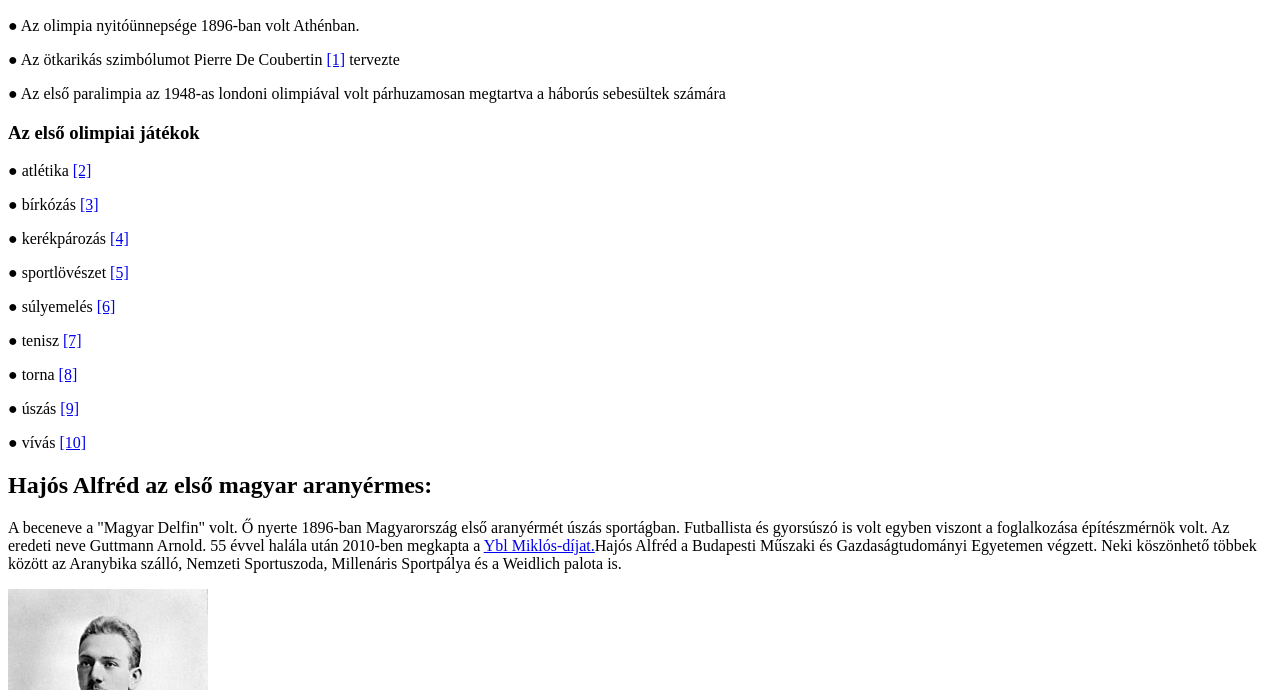
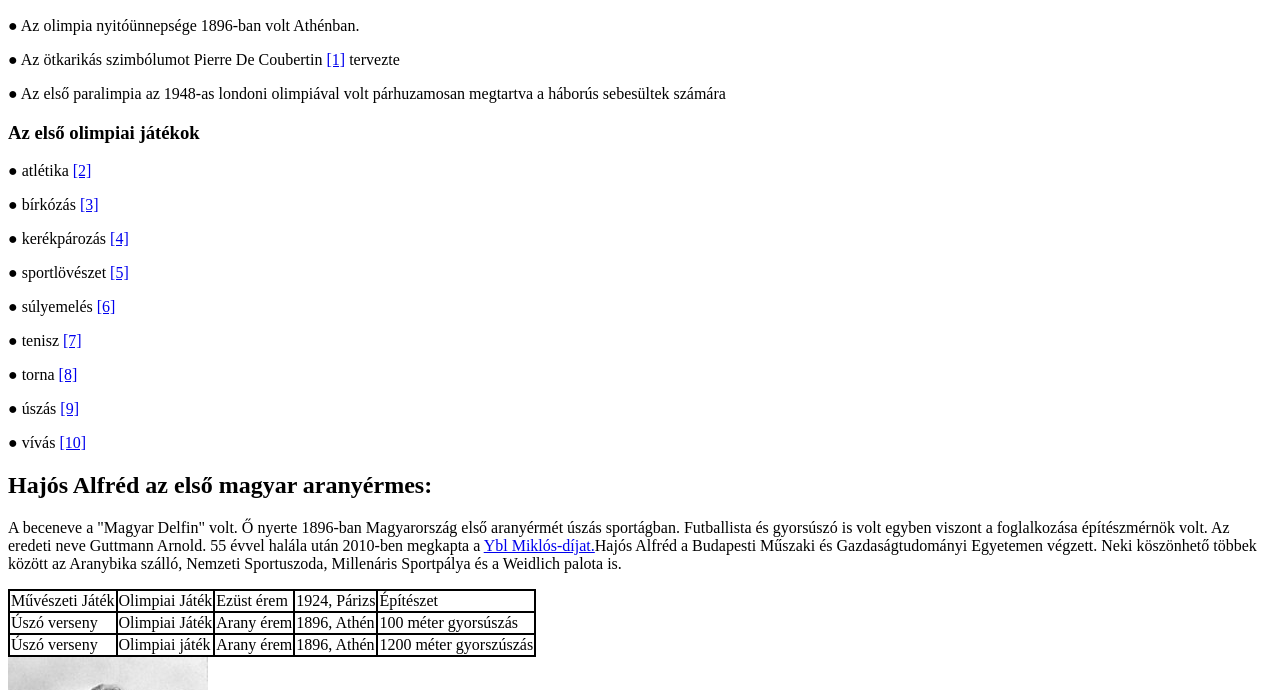
Before and after one commit to Marcell0422/sportmuzeum1, a plain HTML site: page index.html in a window 1280 px wide. Shown: the part 110-800 px from the top of the page. Drawn offline with Linux system fonts and the light colour scheme.

Commit message:
Third commit

```diff
--- a/index.html
+++ b/index.html
@@ -75,7 +75,63 @@
             Miklós-díjat.</a>Hajós Alfréd a Budapesti Műszaki és Gazdaságtudományi Egyetemen végzett. Neki köszönhető
         többek között az Aranybika szálló, Nemzeti Sportuszoda, Millenáris Sportpálya és a Weidlich palota is.
     </p>
+    <table>
+        <tr>
+
+            <td>
+                Művészeti Játék
+            </td>
+            <td>
+Olimpiai Játék
+            </td>
+            <td>
+                Ezüst érem
+            </td>
+            <td>
+                1924, Párizs
+            </td>
+            <td>
+                Építészet
+            </td>
+        </tr>
+        <tr>
+            <td>
+                Úszó verseny
+            </td>
+            <td>
+                Olimpiai Játék
+            </td>
+            <td>
+                Arany érem
+            </td>
+            <td>
+                1896, Athén
+            </td>
+            <td>
+                100 méter gyorsúszás
+            </td>
+        </tr>
+        <tr>
+            <td>
+                Úszó verseny
+            </td>
+            <td>
+                Olimpiai játék
+            </td>
+            <td>
+Arany érem
+            </td>
+            <td>
+1896, Athén
+            </td>
+            <td>
+                1200 méter gyorszúszás
+            </td>
+        </tr>
+
+    </table>
     <img src="200px-Hajós_Alfréd1.jpg" alt="">
+
 </body>
 
 </html>
--- a/style.css
+++ b/style.css
@@ -1,4 +1,14 @@
-h1 *
+table *
 {
-    text-align: center;
+    border: 2px;
+    border-collapse: collapse;
+border-style: solid
+;
 }
+table
+{
+    border: 2px;
+    border-collapse: collapse;
+border-style: solid
+;
+}
```
